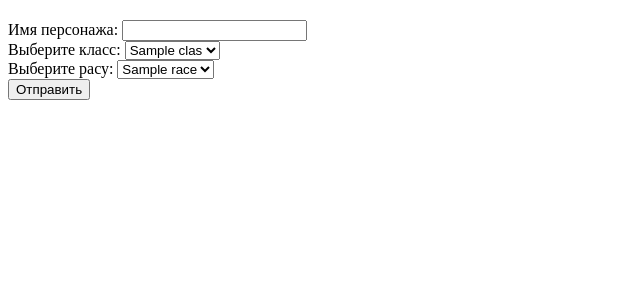
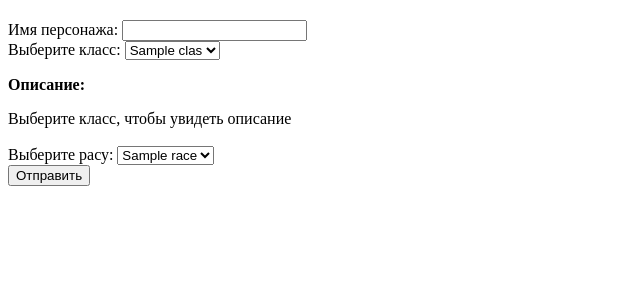
Before and after one commit to Vaanry/dnd, a FastAPI app: template templates/character.html in a window 1280 px wide. Shown: the part 47-347 px from the top of the page, without its empty margins (0-640 px from the left). Run offline with FastAPI, Linux system fonts and the light colour scheme; the template is opened without the code that fills it: most values are stand-ins (such as "Sample title", 1, 10 or a date in 2020).

Commit message:
add js choose

```diff
--- a/app/routers/character.py
+++ b/app/routers/character.py
@@ -1,3 +1,4 @@
+import json
 from fastapi import APIRouter
 from fastapi.requests import Request
 from fastapi.staticfiles import StaticFiles
@@ -13,9 +14,8 @@ router.mount("/static", StaticFiles(directory="static"), name="characters")
 
 @router.get("/")
 async def create(request: Request):
-    all_classes = get_classes()
+    all_classes = [class_ for class_ in get_classes()]
     all_races = get_races()
-
     return templates.TemplateResponse(
         "character.html", {"request": request, "all_classes": all_classes, "all_races": all_races}
     )
--- a/mongobase/create_char.py
+++ b/mongobase/create_char.py
@@ -2,11 +2,13 @@ from typing import List
 from mongobase.mongo_config import characters, classes, races
 from mongobase.rules import modificators, proficiency_bonuses
 from mongobase.schemas import Character, SkillProficiencies, Stats
+from bson import json_util
+import json
 
 
 def get_classes() -> List:
     '''Get all avialable char classes from database'''
-    all_classes = [char_class for char_class in classes.find()]
+    all_classes = [json.loads(json_util.dumps(char_class)) for char_class in classes.find()]
     return all_classes
 
 
--- a/templates/character.html
+++ b/templates/character.html
@@ -3,25 +3,52 @@
 {% block crud_container %}
 <title>Create Character</title>
 
+<script>
+    function updateDescription() {
+        let classSelect = document.getElementById("classDropdown");
+        let selectedOption = classSelect.options[classSelect.selectedIndex];
+        let descriptionDiv = document.getElementById("classDescription");
+        let description = selectedOption.getAttribute("data-description");
+        // Получаем выбранный класс
+        let selectedClass = classSelect.value;
+
+        // console.log(jsonclass);
+        // alert(description);
+        // Описание всех классов (передано из Jinja2 в виде JSON)
+
+        // let descriptions = JSON.parse('{{ descriptions  }}');
+
+        // Обновляем описание (или оставляем текст по умолчанию)
+        descriptionDiv.textContent = description || "Выберите класс, чтобы увидеть описание";
+        document.getElementById("classDropdown").addEventListener("change", updateDescription);
+    }
+</script>
+
 <form action="/submit" method="post">
     <label for="username">Имя персонажа:</label>
     <input type="text" id="name" name="name" required>
     <br>
-    <label for="dropdown">Выберите класс:</label>
-    <select name="dropdown" id="dropdown">
+
+    <label for="classDropdown">Выберите класс:</label>
+    <select name="class_name" id="classDropdown" onchange="updateDescription()">
         {% for class in all_classes %}
-            <option value="{{ class.name }}">{{ class.name }}</option>
-            <p>{{ class.description }}</p>
+            <option value="{{ class.name }}" data-description="{{ class.description }}">{{ class.name }}</option>
         {% endfor %}
     </select>
+
+    <p><strong>Описание:</strong></p>
+    <div id="classDescription">Выберите класс, чтобы увидеть описание</div>
+
     <br>
-    <label for="dropdown">Выберите расу:</label>
-    <select name="dropdown" id="dropdown">
+
+    <label for="raceDropdown">Выберите расу:</label>
+    <select name="race_name" id="raceDropdown">
         {% for race in all_races %}
             <option value="{{ race.name }}">{{ race.name }}</option>
         {% endfor %}
     </select>
     <br>
+
     <button type="submit">Отправить</button>
 </form>
 
```
